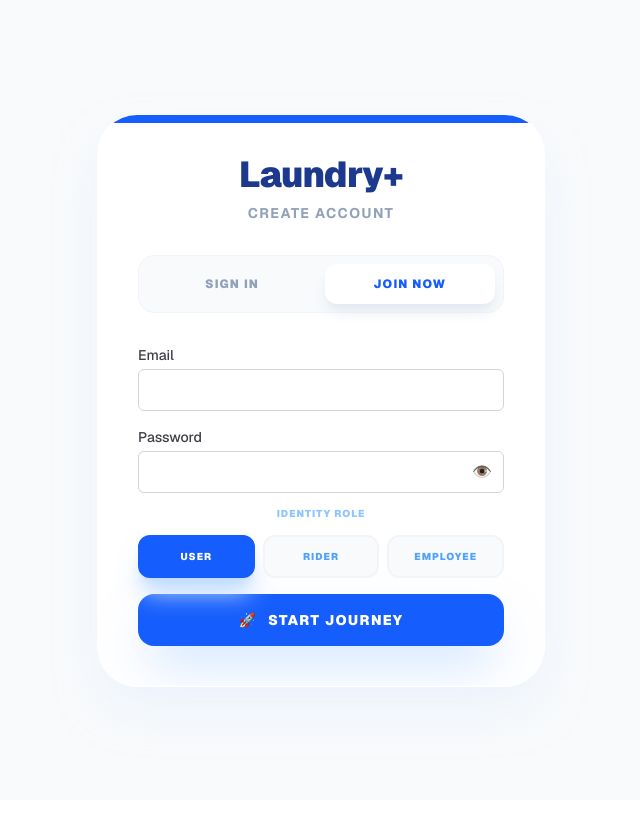
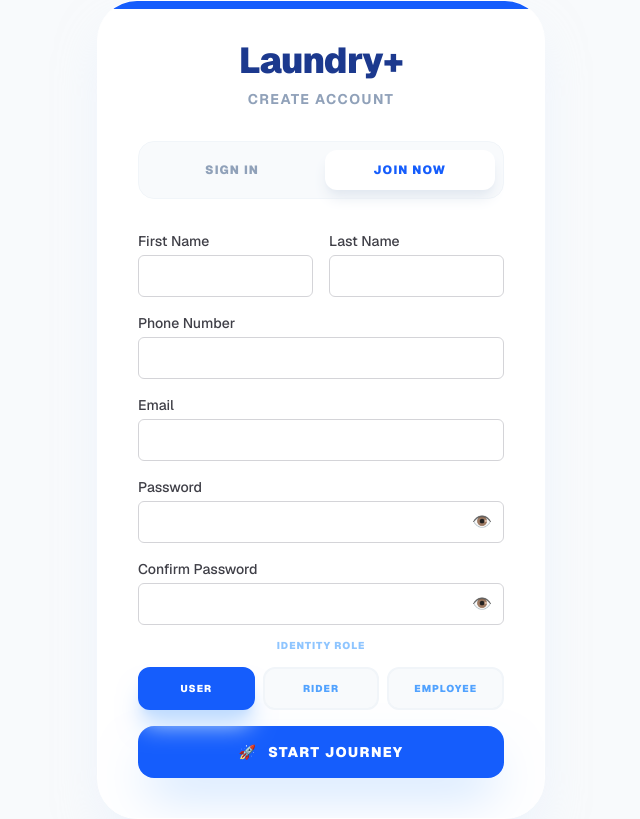
Before and after one commit to Thanathorn1/Laundry_Shop_Frontend, a Next.js app: page / in a window 1280 px wide. Both pictures are taken after a click on the button "JOIN NOW". Shown: the whole page, without its empty margins (319-959 px from the left). Built offline with nearby package versions, Linux system fonts and the light colour scheme; no server answers.

Commit message:
fix signup

```diff
--- a/app/page.tsx
+++ b/app/page.tsx
@@ -55,9 +55,14 @@ async function resolveAuthRole(accessToken: string, apiBaseUrl: string): Promise
 
 export default function Home() {
   const router = useRouter();
+  const [firstName, setFirstName] = useState("");
+  const [lastName, setLastName] = useState("");
+  const [phoneNumber, setPhoneNumber] = useState("");
   const [email, setEmail] = useState("");
   const [password, setPassword] = useState("");
+  const [confirmPassword, setConfirmPassword] = useState("");
   const [showPassword, setShowPassword] = useState(false);
+  const [showConfirmPassword, setShowConfirmPassword] = useState(false);
   const [role, setRole] = useState<SelectableRole>("user");
   const [mode, setMode] = useState<AuthMode>("signin");
   const [isLoading, setIsLoading] = useState(false);
@@ -75,13 +80,30 @@ export default function Home() {
     setIsLoading(true);
 
     try {
+      if (mode === "signup" && password !== confirmPassword) {
+        throw new Error("Password confirmation does not match");
+      }
+
       const endpoint = mode === "signup" ? "signup" : "signin";
+      const payload =
+        mode === "signup"
+          ? {
+            firstName,
+            lastName,
+            phoneNumber,
+            email,
+            password,
+            confirmPassword,
+            role,
+          }
+          : { email, password, role };
+
       const response = await fetch(`${apiBaseUrl}/auth/${endpoint}`, {
         method: "POST",
         headers: {
           "Content-Type": "application/json",
         },
-        body: JSON.stringify({ email, password, role }),
+        body: JSON.stringify(payload),
       });
 
       if (!response.ok) {
@@ -212,6 +234,66 @@ export default function Home() {
         </div>
 
         <form className="space-y-4" onSubmit={onSubmit} suppressHydrationWarning>
+          {mode === "signup" && (
+            <div className="grid grid-cols-1 gap-4 sm:grid-cols-2">
+              <div>
+                <label
+                  htmlFor="firstName"
+                  className="mb-1 block text-sm font-medium text-zinc-700"
+                >
+                  First Name
+                </label>
+                <input
+                  id="firstName"
+                  type="text"
+                  required
+                  suppressHydrationWarning
+                  value={firstName}
+                  onChange={(event) => setFirstName(event.target.value)}
+                  className="w-full rounded-md border border-zinc-300 px-3 py-2 text-zinc-900 outline-none focus:border-zinc-500"
+                />
+              </div>
+
+              <div>
+                <label
+                  htmlFor="lastName"
+                  className="mb-1 block text-sm font-medium text-zinc-700"
+                >
+                  Last Name
+                </label>
+                <input
+                  id="lastName"
+                  type="text"
+                  required
+                  suppressHydrationWarning
+                  value={lastName}
+                  onChange={(event) => setLastName(event.target.value)}
+                  className="w-full rounded-md border border-zinc-300 px-3 py-2 text-zinc-900 outline-none focus:border-zinc-500"
+                />
+              </div>
+            </div>
+          )}
+
+          {mode === "signup" && (
+            <div>
+              <label
+                htmlFor="phoneNumber"
+                className="mb-1 block text-sm font-medium text-zinc-700"
+              >
+                Phone Number
+              </label>
+              <input
+                id="phoneNumber"
+                type="tel"
+                required
+                suppressHydrationWarning
+                value={phoneNumber}
+                onChange={(event) => setPhoneNumber(event.target.value)}
+                className="w-full rounded-md border border-zinc-300 px-3 py-2 text-zinc-900 outline-none focus:border-zinc-500"
+              />
+            </div>
+          )}
+
           <div>
             <label
               htmlFor="email"
@@ -270,6 +352,37 @@ export default function Home() {
               </div>
             )}
           </div>
+
+          {mode === "signup" && (
+            <div>
+              <label
+                htmlFor="confirmPassword"
+                className="mb-1 block text-sm font-medium text-zinc-700"
+              >
+                Confirm Password
+              </label>
+              <div className="relative">
+                <input
+                  id="confirmPassword"
+                  type={showConfirmPassword ? "text" : "password"}
+                  required
+                  minLength={8}
+                  suppressHydrationWarning
+                  value={confirmPassword}
+                  onChange={(event) => setConfirmPassword(event.target.value)}
+                  className="w-full rounded-md border border-zinc-300 px-3 py-2 pr-11 text-zinc-900 outline-none focus:border-zinc-500"
+                />
+                <button
+                  type="button"
+                  onClick={() => setShowConfirmPassword((prev) => !prev)}
+                  className="absolute inset-y-0 right-0 flex items-center px-3 text-zinc-500 hover:text-zinc-700"
+                  aria-label={showConfirmPassword ? "Hide confirm password" : "Show confirm password"}
+                >
+                  {showConfirmPassword ? "🙈" : "👁️"}
+                </button>
+              </div>
+            </div>
+          )}
 
           <div className="space-y-4">
             <label className="block text-[10px] font-black text-blue-300 uppercase tracking-widest leading-none text-center">Identity Role</label>
```
